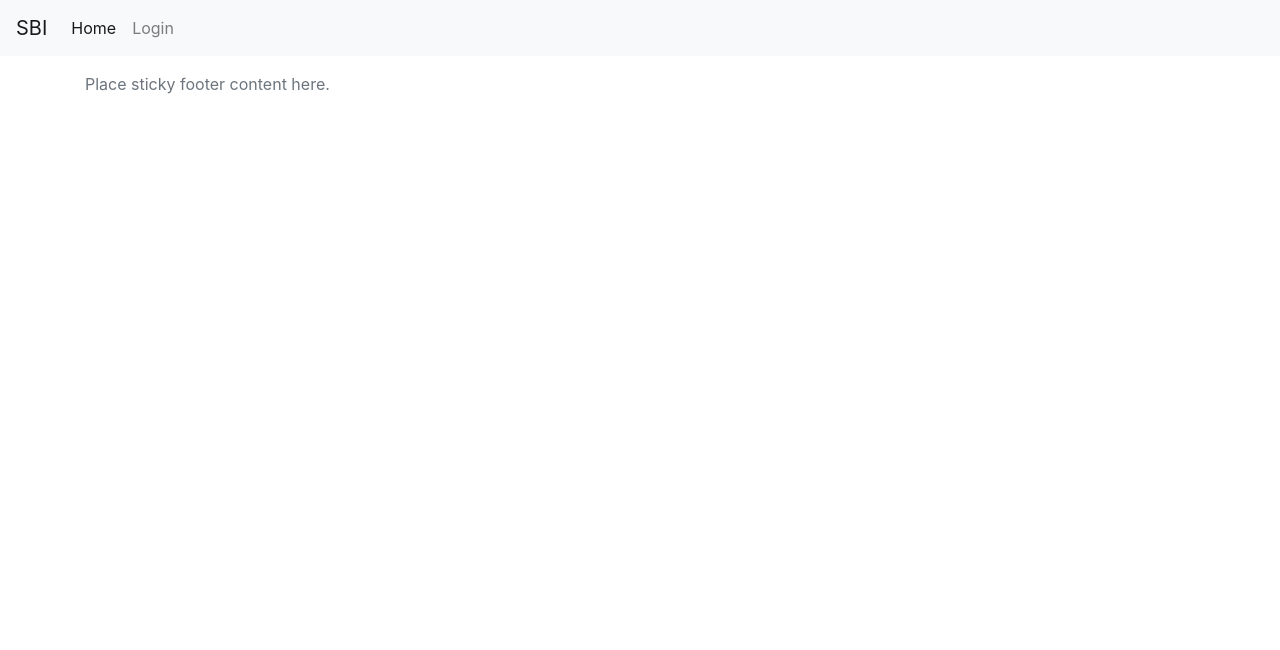
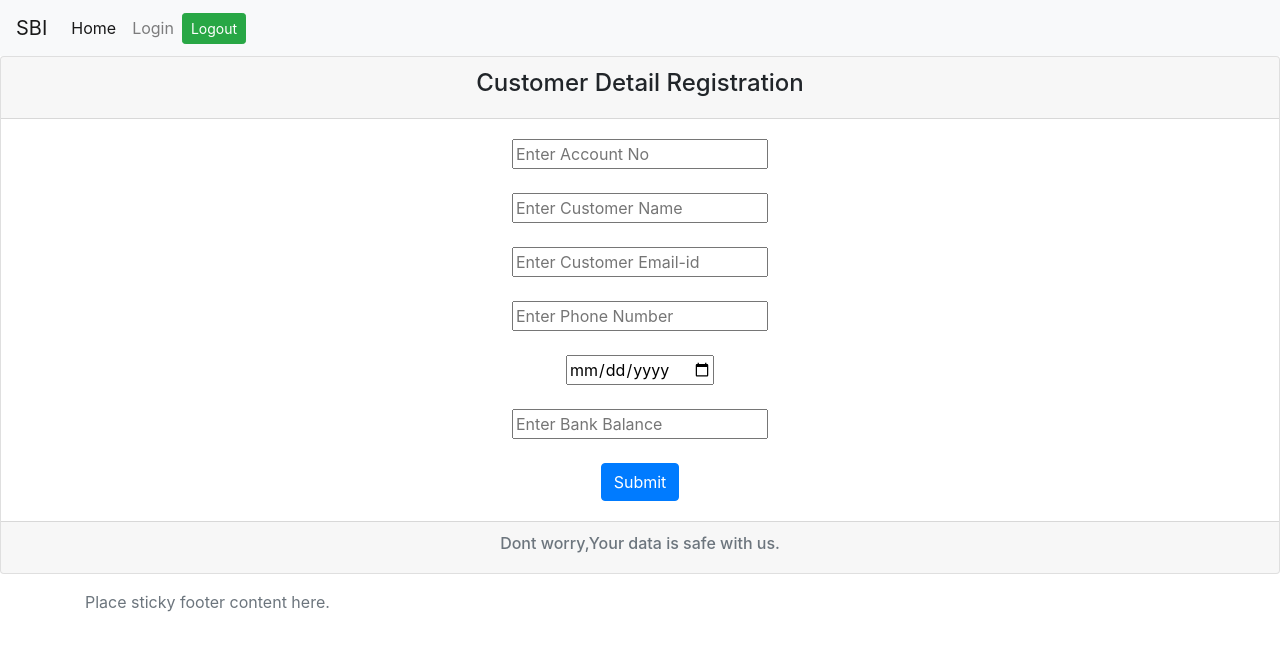
Before and after one commit to nakulgopinath/banking, a React (Create React App) app in the folder banking-ui/: page /customerRegistration in a window 1280 px wide. Shown: the top 650 px of the page. Built offline with nearby package versions, Linux system fonts and the light colour scheme.

Commit message:
UI and Backend Update

```diff
--- a/banking-ui/src/App.js
+++ b/banking-ui/src/App.js
@@ -7,6 +7,7 @@ import Login from "./components/LoginContainer";
 import Register from "./components/RegisterContainer";
 import { BrowserRouter as Router, Route } from "react-router-dom";
 import CustomerLandingContainer from "./components/CustomerLandingContainer";
+import customerRegistration from "./components/CustomerRegistration";
 
 function App() {
   return (
@@ -15,6 +16,11 @@ function App() {
       <Route path="/" exact component={Landing} />
       <Route path="/login" exact component={Login} />
       <Route path="/register" exact component={Register} />
+      <Route
+        path="/customerRegistration"
+        exact
+        component={customerRegistration}
+      />
       <Route
         path="/customerLanding"
         exact
--- /dev/null
+++ b/banking-ui/src/components/CustomerRegistration.jsx
@@ -0,0 +1,119 @@
+import React from "react";
+import { NavLink } from "react-router-dom";
+import axios from "axios";
+
+class CustomerRegistration extends React.Component {
+  constructor() {
+    super();
+    this.state = {
+      accountNo: "",
+      cName: "",
+      username: "",
+      cEmail: "",
+      cPhone: "",
+      accountStartingDate: "",
+      bankBalance: "",
+      transaction: null
+    };
+    this.onHandleChange = this.onHandleChange.bind(this);
+    this.onHandleSubmit = this.onHandleSubmit.bind(this);
+  }
+
+  onHandleChange = event => {
+    const { name, value } = event.target;
+    this.setState({
+      [name]: value
+    });
+  };
+
+  componentDidMount() {
+    const uname = sessionStorage.getItem("user");
+    this.setState({
+      username: uname
+    });
+  }
+
+  onHandleSubmit(event) {
+    event.preventDefault();
+    const url = "http://localhost:8080/customers";
+    axios.post(url, this.state).then(response => {
+      console.log(response);
+    });
+  }
+
+  render() {
+    return (
+      <React.Fragment>
+        <div className="card text-center">
+          <div className="card-header">
+            <h4>Customer Detail Registration</h4>
+          </div>
+          <div className="card-body">
+            <form className="card-text" onSubmit={this.onHandleSubmit}>
+              <input
+                type="text"
+                name="accountNo"
+                placeholder="Enter Account No"
+                value={this.state.accountNo}
+                onChange={this.onHandleChange}
+              />
+              <br />
+              <br />
+              <input
+                type="text"
+                name="cName"
+                placeholder="Enter Customer Name"
+                value={this.state.cName}
+                onChange={this.onHandleChange}
+              />
+              <br />
+              <br />
+              <input
+                type="email"
+                name="cEmail"
+                placeholder="Enter Customer Email-id"
+                value={this.state.cEmail}
+                onChange={this.onHandleChange}
+              />
+              <br />
+              <br />
+              <input
+                type="text"
+                name="cPhone"
+                placeholder="Enter Phone Number"
+                value={this.state.cPhone}
+                onChange={this.onHandleChange}
+              />
+              <br />
+              <br />
+              <input
+                type="date"
+                name="accountStartingDate"
+                placeholder="Enter Account Opening Date"
+                value={this.state.accountStartingDate}
+                onChange={this.onHandleChange}
+              />
+              <br />
+              <br />
+              <input
+                type="number"
+                name="bankBalance"
+                placeholder="Enter Bank Balance"
+                value={this.state.bankBalance}
+                onChange={this.onHandleChange}
+              />
+              <br />
+              <br />
+              <button className="btn btn-primary">Submit</button>
+            </form>
+          </div>
+          <div className="card-footer text-muted">
+            <h6>Dont worry,Your data is safe with us.</h6>
+          </div>
+        </div>
+      </React.Fragment>
+    );
+  }
+}
+
+export default CustomerRegistration;
--- a/banking-ui/src/components/FormComponent.jsx
+++ b/banking-ui/src/components/FormComponent.jsx
@@ -3,9 +3,9 @@ import { NavLink } from "react-router-dom";
 
 class LoginComponent extends React.Component {
   render() {
-    let inputAnswer;
+    let securityQuestionAndAnswer;
     if (this.props.credentials.isRegister === true) {
-      inputAnswer = (
+      securityQuestionAndAnswer = (
         <React.Fragment>
           <br />
           <br />
@@ -32,7 +32,7 @@ class LoginComponent extends React.Component {
         </React.Fragment>
       );
     } else {
-      inputAnswer = null;
+      securityQuestionAndAnswer = null;
     }
     return (
       <React.Fragment>
@@ -58,7 +58,7 @@ class LoginComponent extends React.Component {
                 value={this.props.credentials.password}
                 onChange={this.props.onHandleChange}
               />
-              {inputAnswer}
+              {securityQuestionAndAnswer}
               <br />
               <br />
               <button className="btn btn-primary">
--- a/banking-ui/src/components/Header.jsx
+++ b/banking-ui/src/components/Header.jsx
@@ -79,14 +79,12 @@ class Header extends React.Component {
             </ul>
             <ul className="navbar-nav">
               <li className="nav-item">
-                {this.state.state ? (
                 <button
                   className="btn btn-success btn-sm"
                   onClick={this.onLogout}
                 >
                   Logout
                 </button>
-                ) : null}
               </li>
             </ul>
           </div>
--- a/banking-ui/src/components/LoginContainer.jsx
+++ b/banking-ui/src/components/LoginContainer.jsx
@@ -10,6 +10,7 @@ class Login extends Component {
       password: "",
       newUser: false,
       isRegister: false,
+      isFirstTime: false,
       securityQuestions: [
         "What is your favourite color",
         "Who is your favourite cricketer",
@@ -21,6 +22,7 @@ class Login extends Component {
     this.handleSubmit = this.handleSubmit.bind(this);
     this.handleChange = this.handleChange.bind(this);
     this.handleSuccessRedirect = this.handleSuccessRedirect.bind(this);
+    this.handleRedirect = this.handleRedirect.bind(this);
     this.handleNavigate = this.handleNavigate.bind(this);
   }
 
@@ -28,12 +30,36 @@ class Login extends Component {
     this.props.history.push("/register");
   }
 
+  handleRedirect() {
+    if (this.state.newUser === false) {
+      this.props.history.push("/customerLanding");
+    } else {
+      this.props.history.push("/customerRegistration");
+    }
+  }
+
   handleSuccessRedirect() {
     const { userName } = this.state;
-    // let url =
+    let name = {
+      username: userName
+    };
+    console.log(name);
+    let url1 = "http://localhost:8080/customers/findbyusername";
+    // let newUser = false;
     sessionStorage.setItem("user", userName);
-
-    this.props.history.push("/customerLanding");
+    axios.post(url1, name).then(response => {
+      console.log(response.data);
+      if (response.data === false) {
+        this.setState({
+          newUser: true
+        });
+      } else {
+        this.setState({
+          newUser: false
+        });
+      }
+      this.handleRedirect();
+    });
   }
 
   handleSubmit(event) {
--- a/banking-ui/src/components/RegisterContainer.jsx
+++ b/banking-ui/src/components/RegisterContainer.jsx
@@ -49,6 +49,7 @@ class RegisterComponent extends React.Component {
           this.setState({
             success: true
           });
+          this.handleNavigate();
         }
       })
       .catch(error => {
```
Also changed, not shown: 2 other files (tests, documents, lock files or other folders). Lines whose indentation alone changed are shown as unchanged.
